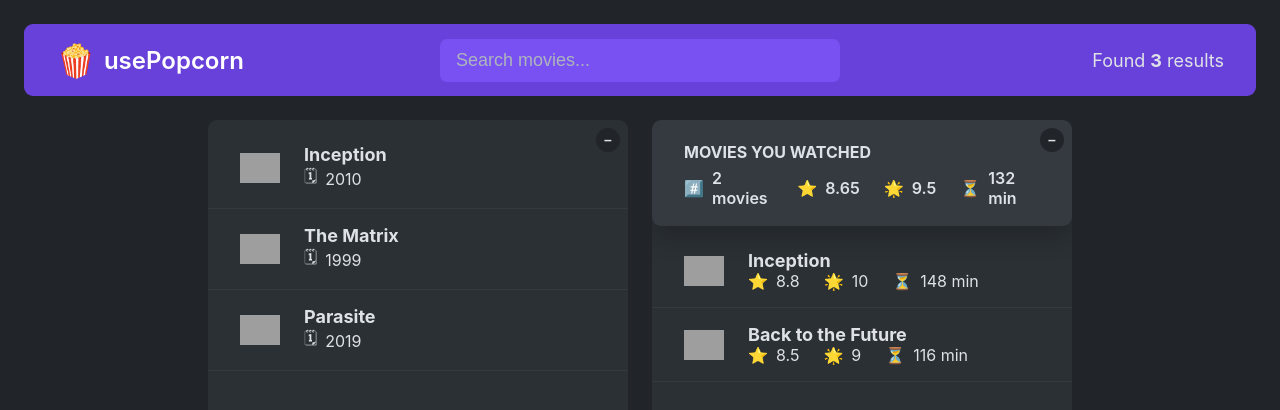
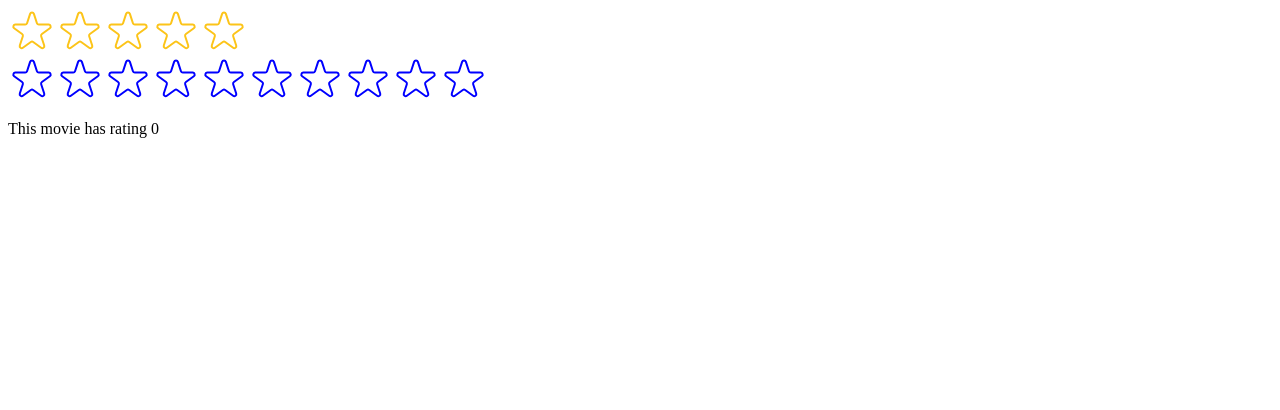
Before and after one commit to Abdelrrahman-Alaa/use-popcorn, a React (Create React App) app: page / in a window 1280 px wide. Shown: the top 410 px of the page. Built offline with nearby package versions, Linux system fonts and the light colour scheme; grey boxes are pictures that could not be loaded.

Commit message:
feat: implement StarRating component and update App structure

```diff
--- a/src/App.js
+++ b/src/App.js
@@ -50,15 +50,51 @@
 const average = (arr) =>
   arr.reduce((acc, cur, i, arr) => acc + cur / arr.length, 0);
 
-function NavBar({ movies }) {
-  const [query, setQuery] = useState("");
+export default function App() {
+  const [movies, setMovies] = useState(tempMovieData);
+  const [watched, setWatched] = useState(tempWatchedData);
 
   return (
+    <>
+      <NavBar>
+        <Search />
+        <NumResults movies={movies} />
+      </NavBar>
+      <Main>
+        <Box>
+          <MoviesList movies={movies} />
+        </Box>
+        <Box>
+          <WatchedSummary watched={watched} />
+          <WatchedList watched={watched} />
+        </Box>
+      </Main>
+    </>
+  );
+}
+
+function NavBar({ children }) {
+  return (
     <nav className="nav-bar">
+      <Logo />
+      {children}
+    </nav>
+  );
+}
+
+function Logo() {
+  return (
     <div className="logo">
       <span role="img">🍿</span>
       <h1>usePopcorn</h1>
     </div>
+  );
+}
+
+function Search() {
+  const [query, setQuery] = useState("");
+
+  return (
     <input
       className="search"
       type="text"
@@ -66,38 +102,48 @@
       value={query}
       onChange={(e) => setQuery(e.target.value)}
     />
+  );
+}
+
+function NumResults({ movies }) {
+  return (
     <p className="num-results">
       Found <strong>{movies.length}</strong> results
     </p>
-    </nav>
   );
 }
 
-export default function App() {
-  const [movies, setMovies] = useState(tempMovieData);
-  const [watched, setWatched] = useState(tempWatchedData);
-  const [isOpen1, setIsOpen1] = useState(true);
-  const [isOpen2, setIsOpen2] = useState(true);
+function Main({ children }) {
+  return <main className="main">{children}</main>;
+}
 
-  const avgImdbRating = average(watched.map((movie) => movie.imdbRating));
-  const avgUserRating = average(watched.map((movie) => movie.userRating));
-  const avgRuntime = average(watched.map((movie) => movie.runtime));
+function Box({ children }) {
+  const [isOpen, setIsOpen] = useState(true);
 
   return (
-    <>
-      <NavBar movies={movies} />
-      <main className="main">
     <div className="box">
-          <button
-            className="btn-toggle"
-            onClick={() => setIsOpen1((open) => !open)}
-          >
-            {isOpen1 ? "–" : "+"}
-          </button>
-          {isOpen1 && (
+      <ToggleButton
+        isOpen={isOpen}
+        onClick={() => setIsOpen((open) => !open)}
+      />
+      {isOpen && children}
+    </div>
+  );
+}
+
+function MoviesList({ movies }) {
+  return (
     <ul className="list">
       {movies?.map((movie) => (
-                <li key={movie.imdbID}>
+        <Movie key={movie.imdbID} movie={movie} />
+      ))}
+    </ul>
+  );
+}
+
+function Movie({ movie }) {
+  return (
+    <li>
       <img src={movie.Poster} alt={`${movie.Title} poster`} />
       <h3>{movie.Title}</h3>
       <div>
@@ -107,20 +153,15 @@
         </p>
       </div>
     </li>
-              ))}
-            </ul>
-          )}
-        </div>
+  );
+}
 
-        <div className="box">
-          <button
-            className="btn-toggle"
-            onClick={() => setIsOpen2((open) => !open)}
-          >
-            {isOpen2 ? "–" : "+"}
-          </button>
-          {isOpen2 && (
-            <>
+function WatchedSummary({ watched }) {
+  const avgImdbRating = average(watched.map((movie) => movie.imdbRating));
+  const avgUserRating = average(watched.map((movie) => movie.userRating));
+  const avgRuntime = average(watched.map((movie) => movie.runtime));
+
+  return (
     <div className="summary">
       <h2>Movies you watched</h2>
       <div>
@@ -142,10 +183,22 @@
         </p>
       </div>
     </div>
+  );
+}
 
+function WatchedList({ watched }) {
+  return (
     <ul className="list">
       {watched.map((movie) => (
-                  <li key={movie.imdbID}>
+        <WatchedMovie key={movie.imdbID} movie={movie} />
+      ))}
+    </ul>
+  );
+}
+
+function WatchedMovie({ movie }) {
+  return (
+    <li>
       <img src={movie.Poster} alt={`${movie.Title} poster`} />
       <h3>{movie.Title}</h3>
       <div>
@@ -163,12 +216,13 @@
         </p>
       </div>
     </li>
-                ))}
-              </ul>
-            </>
-          )}
-        </div>
-      </main>
-    </>
   );
 }
+
+function ToggleButton({ isOpen, onClick }) {
+  return (
+    <button className="btn-toggle" onClick={onClick}>
+      {isOpen ? "–" : "+"}
+    </button>
+  );
+}
--- /dev/null
+++ b/src/StarRating.js
@@ -0,0 +1,109 @@
+import { useState } from "react";
+
+const containerStyle = {
+  display: "flex",
+  alignItems: "center",
+  gap: "1rem",
+};
+
+const starContainerStyle = {
+  display: "flex",
+};
+
+const starStyle = {
+  height: "48px",
+  width: "48px",
+  display: "block",
+  cursor: "pointer",
+};
+
+function StarRating({
+  maxRating = 5,
+  color = "#fcc419",
+  size = 48,
+  messages = [],
+  onSetRating,
+}) {
+  const [rating, setRating] = useState(0);
+  const [tempRating, setTempRating] = useState(0);
+
+  const textStyle = {
+    lineHight: "1",
+    margin: "0",
+    color: color,
+    fontSize: `${size / 1.5}px`,
+  };
+
+  function handleRating(rating) {
+    setRating(rating);
+    onSetRating && onSetRating(rating);
+  }
+
+  return (
+    <div style={containerStyle}>
+      <div style={starContainerStyle}>
+        {Array.from({ length: maxRating }, (_, i) => (
+          <Star
+            key={i}
+            onRate={() => handleRating(i + 1)}
+            full={tempRating ? tempRating >= i + 1 : rating >= i + 1}
+            onHoverIn={() => setTempRating(i + 1)}
+            onHoverOut={() => setTempRating(0)}
+            color={color}
+            size={size}
+          />
+        ))}
+      </div>
+      <p style={textStyle}>
+        {messages.length === maxRating
+          ? messages[tempRating ? tempRating - 1 : rating - 1]
+          : tempRating || rating || ""}
+      </p>
+    </div>
+  );
+}
+
+function Star({ onRate, full, onHoverIn, onHoverOut, color, size }) {
+  const starStyle = {
+    height: `${size}px`,
+    width: `${size}px`,
+    display: "block",
+    cursor: "pointer",
+  };
+  return (
+    <span
+      style={starStyle}
+      role="button"
+      onClick={onRate}
+      onMouseEnter={onHoverIn}
+      onMouseLeave={onHoverOut}
+    >
+      {full ? (
+        <svg
+          xmlns="http://www.w3.org/2000/svg"
+          viewBox="0 0 20 20"
+          fill={color}
+          stroke={color}
+        >
+          <path d="M9.049 2.927c.3-.921 1.603-.921 1.902 0l1.07 3.292a1 1 0 00.95.69h3.462c.969 0 1.371 1.24.588 1.81l-2.8 2.034a1 1 0 00-.364 1.118l1.07 3.292c.3.921-.755 1.688-1.54 1.118l-2.8-2.034a1 1 0 00-1.175 0l-2.8 2.034c-.784.57-1.838-.197-1.539-1.118l1.07-3.292a1 1 0 00-.364-1.118L2.98 8.72c-.783-.57-.38-1.81.588-1.81h3.461a1 1 0 00.951-.69l1.07-3.292z" />
+        </svg>
+      ) : (
+        <svg
+          xmlns="http://www.w3.org/2000/svg"
+          fill="none"
+          viewBox="0 0 24 24"
+          stroke={color}
+        >
+          <path
+            strokeLinecap="round"
+            strokeLinejoin="round"
+            strokeWidth="{2}"
+            d="M11.049 2.927c.3-.921 1.603-.921 1.902 0l1.519 4.674a1 1 0 00.95.69h4.915c.969 0 1.371 1.24.588 1.81l-3.976 2.888a1 1 0 00-.363 1.118l1.518 4.674c.3.922-.755 1.688-1.538 1.118l-3.976-2.888a1 1 0 00-1.176 0l-3.976 2.888c-.783.57-1.838-.197-1.538-1.118l1.518-4.674a1 1 0 00-.363-1.118l-3.976-2.888c-.784-.57-.38-1.81.588-1.81h4.914a1 1 0 00.951-.69l1.519-4.674z"
+          />
+        </svg>
+      )}
+    </span>
+  );
+}
+
+export default StarRating;
--- a/src/index.css
+++ b/src/index.css
@@ -21,8 +21,9 @@
 }
 
 body {
-  font-family: -apple-system, BlinkMacSystemFont, "Segoe UI", Roboto, Oxygen,
-    Ubuntu, Cantarell, "Open Sans", "Helvetica Neue", sans-serif;
+  font-family:
+    -apple-system, BlinkMacSystemFont, "Segoe UI", Roboto, Oxygen, Ubuntu,
+    Cantarell, "Open Sans", "Helvetica Neue", sans-serif;
 
   color: var(--color-text);
   background-color: var(--color-background-900);
@@ -54,7 +55,7 @@
   max-width: 42rem;
   background-color: var(--color-background-500);
   border-radius: 0.9rem;
-  overflow: scroll;
+  overflow: auto;
   position: relative;
 }
 
@@ -138,7 +139,7 @@
 .list {
   list-style: none;
   padding: 0.8rem 0;
-  overflow: scroll;
+  overflow: auto;
 }
 
 .list-watched {
--- a/src/index.js
+++ b/src/index.js
@@ -1,11 +1,31 @@
-import React from 'react';
-import ReactDOM from 'react-dom/client';
-import './index.css';
-import App from './App';
+import React, { useState } from "react";
+import ReactDOM from "react-dom/client";
+import StarRating from "./StarRating";
+// import './index.css';
+// import App from './App';
 
-const root = ReactDOM.createRoot(document.getElementById('root'));
+function Test() {
+  const [movieRating, setMovieRating] = useState(0);
+  return (
+    <>
+      <StarRating maxRating={10} color="blue" onSetRating={setMovieRating} />
+      <div>
+        <p>This movie has rating {movieRating}</p>
+      </div>
+    </>
+  );
+}
+
+export default Test;
+
+const root = ReactDOM.createRoot(document.getElementById("root"));
 root.render(
   <React.StrictMode>
-    <App />
-  </React.StrictMode>
+    {/* <App /> */}
+    <StarRating
+      maxRating={5}
+      messages={["Poor", "Fair", "Good", "Very Good", "Excellent"]}
+    />
+    <Test />
+  </React.StrictMode>,
 );
```
Lines whose indentation alone changed are shown as unchanged.
